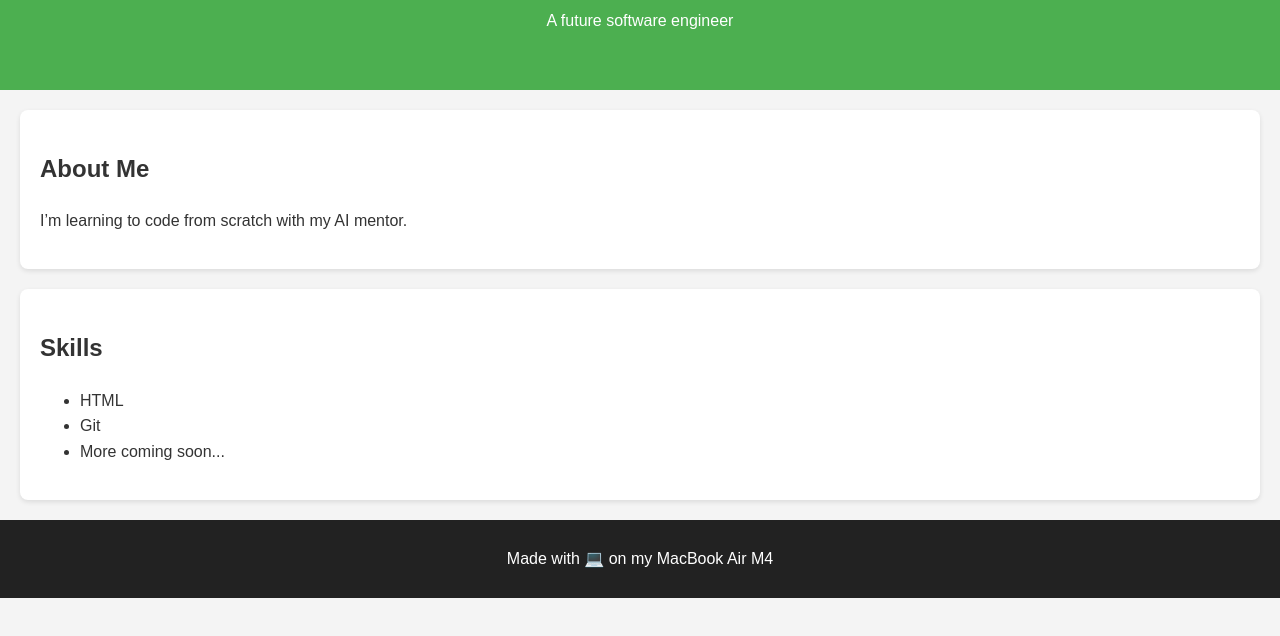
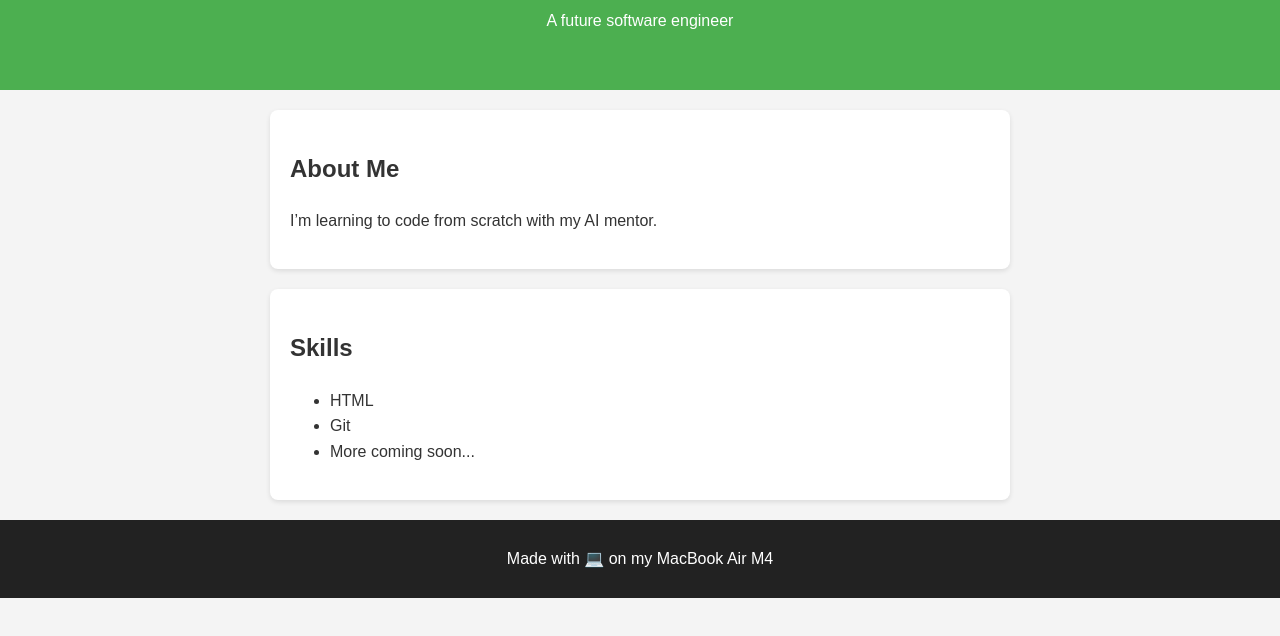
Before and after one commit to angttai/personal-homepage, a plain HTML site: page index.html in a window 1280 px wide. Shown: the part 126-762 px from the top of the page. Drawn offline with Linux system fonts and the light colour scheme.

Commit message:
Add files via upload

```diff
--- a/style.css
+++ b/style.css
@@ -31,3 +31,13 @@ footer {
   text-align: center;
   padding: 10px;
 }
+/* Make the layout responsive */
+body {
+  max-width: 100%;
+}
+
+section {
+  width: 90%;
+  max-width: 700px;
+  margin: 20px auto;
+}
```
